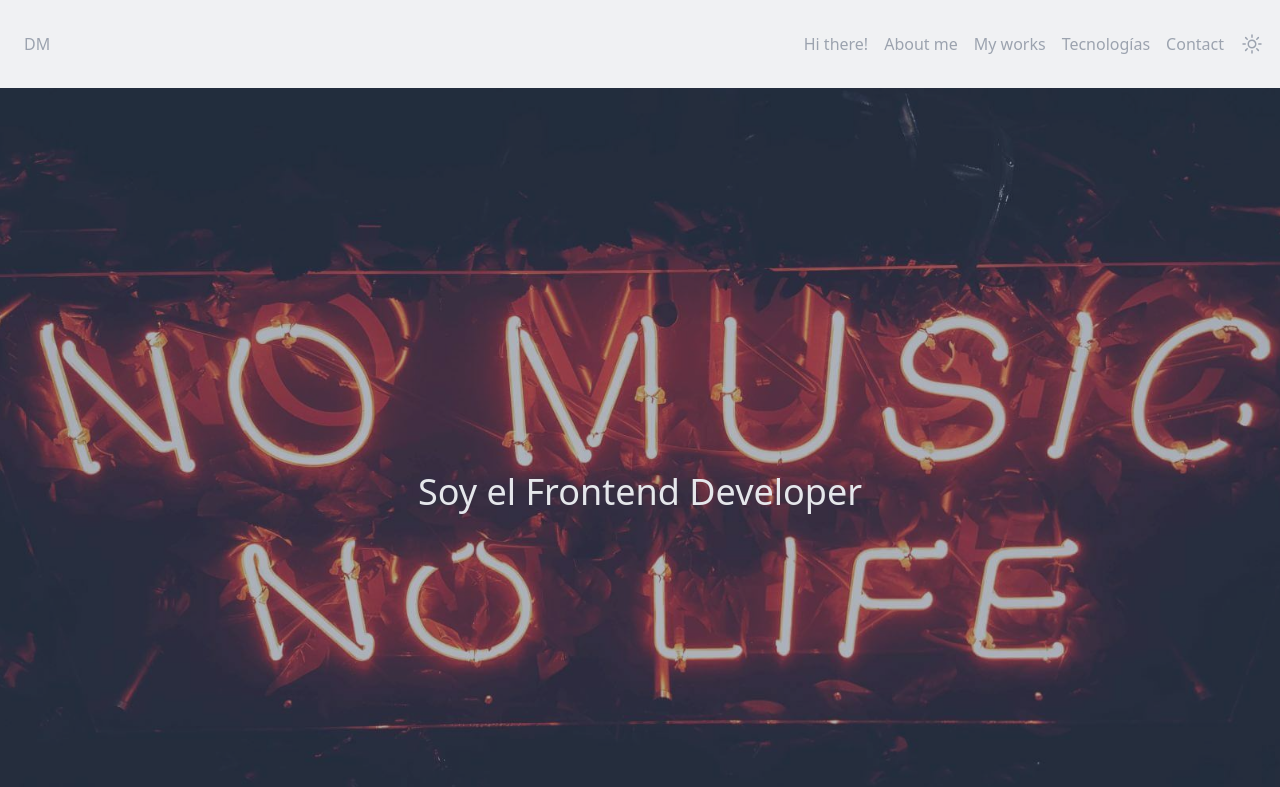
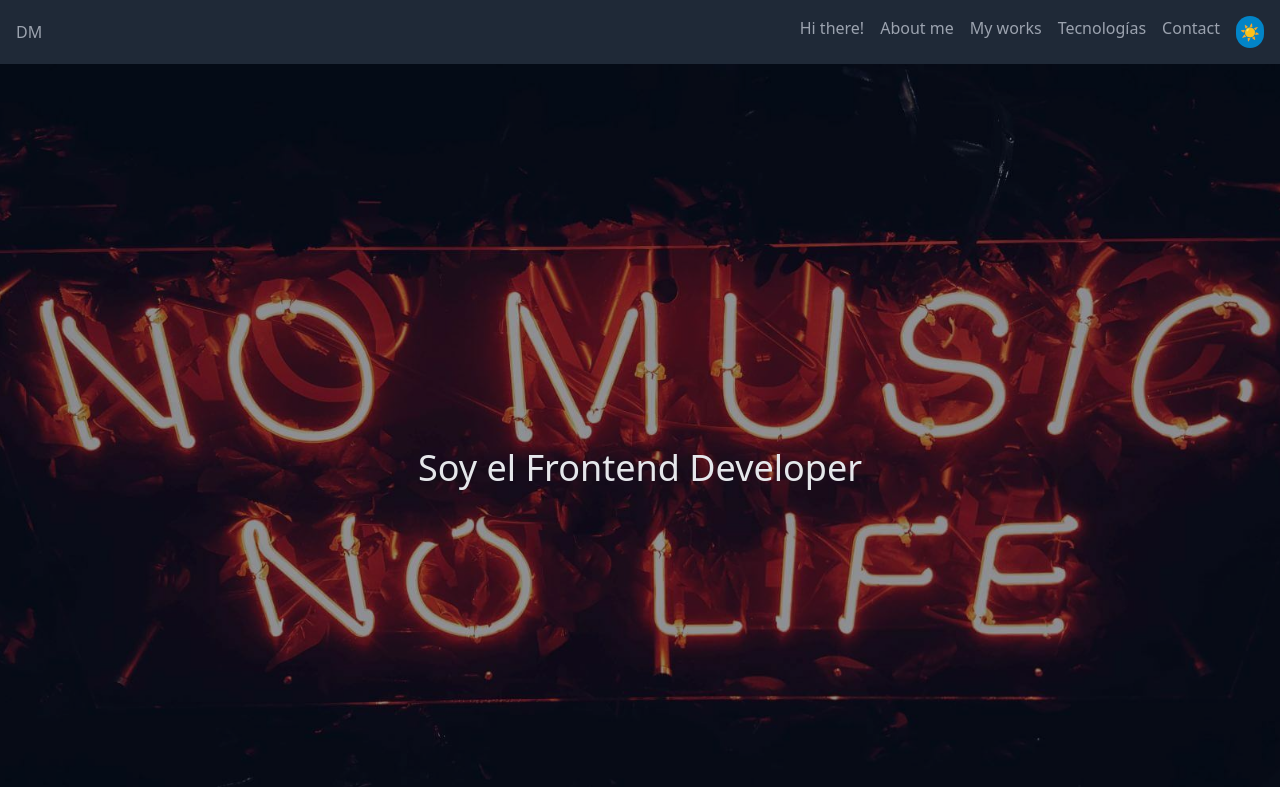
Before and after one commit to danielmateu/porfolio, a React (Vite) app: page / in a window 1280 px wide. Shown: the top 787 px of the page. Built offline with nearby package versions, Linux system fonts and the light colour scheme.

Commit message:
Mode arreglado

```diff
--- a/src/components/Header.jsx
+++ b/src/components/Header.jsx
@@ -5,13 +5,11 @@ import { Link } from 'react-scroll'
 export const Header = () => {
 
     return (
-        <nav className='flex flex-col sm:flex-row justify-between items-center py-6 px-4 sticky top-0 bg-opacity-80 bg-gray-100 dark:bg-gray-800 dark:bg-opacity-90' >
-            <Link to='hero' spy={true} smooth={true} offset={50} duration={500} className={"p-2 cursor-pointer text-gray-400 hover:text-gray-600 dark:hover:text-gray-200 transition-all"} >DM</Link>
+        <>
             {/* Navegador con aboutme my-works contact-me */}
-
-            <div className="flex gap-4">
-
-                <ul className='flex gap-4'>
+            <nav className="flex flex-col gap-2 sm:flex-row justify-between items-center py-4 px-4 sticky top-0 bg-opacity-80 bg-gray-100 dark:bg-gray-800 dark:bg-opacity-90'">
+                <Link to='hero' spy={true} smooth={true} offset={50} duration={500} className={"cursor-pointer text-gray-400 hover:text-gray-600 dark:hover:text-gray-200 transition-all"} >DM</Link>
+                <ul className='flex flex-col text-center gap-4 sm:flex-row'>
                     <li>
                         <Link to="dani" spy={true} smooth={true} offset={0} duration={500}
                             className='cursor-pointer text-gray-400 hover:text-gray-600 dark:hover:text-gray-200 transition-all' >
@@ -45,11 +43,10 @@ export const Header = () => {
                         </Link>
 
                     </li>
+                <Mode />
                 </ul>
+            </nav>
+        </>
 
-                <Mode />
-
-            </div>
-        </nav>
     )
 }
--- a/src/components/ui/Mode.jsx
+++ b/src/components/ui/Mode.jsx
@@ -13,8 +13,19 @@ export const Mode = () => {
             body.classList.add('dark');
             localStorage.setItem('darkModeEnabled', 'true');
         }
+
     }
+
     const [darkModeEnabled, setDarkModeEnabled] = useState(localStorage.getItem('darkModeEnabled') === 'true');
+
+    const body = document.querySelector('body');
+    if (darkModeEnabled) {
+        body.classList.remove('dark');
+        localStorage.setItem('darkModeEnabled', 'false');
+    } else {
+        body.classList.add('dark');
+        localStorage.setItem('darkModeEnabled', 'true');
+    }
 
 
     useEffect(() => {
@@ -30,20 +41,23 @@ export const Mode = () => {
         <>
             {/* Mode options button */}
             <button
-                className="text-gray-400 hover:text-gray-600 dark:hover:text-gray-300 transition-all hover:rotate-180"
+                className="text-gray-400 hover:text-gray-600 dark:hover:text-gray-300 transition-all"
                 //Onclick to change the modeOption
                 // onClick={() => setModeOption(!modeOption)}
-                onClick={toggleDarkMode}
+                // onClick={toggleDarkMode}
+                onClick={() => setDarkModeEnabled(!darkModeEnabled)}
             >
                 {
                     darkModeEnabled ? (
-                        <svg xmlns="http://www.w3.org/2000/svg" fill="none" viewBox="0 0 24 24" strokeWidth={1.5} stroke="currentColor" className="w-6 h-6">
-                            <path strokeLinecap="round" strokeLinejoin="round" d="M21.752 15.002A9.718 9.718 0 0118 15.75c-5.385 0-9.75-4.365-9.75-9.75 0-1.33.266-2.597.748-3.752A9.753 9.753 0 003 11.25C3 16.635 7.365 21 12.75 21a9.753 9.753 0 009.002-5.998z" />
-                        </svg>
+                        <p className='bg-sky-600 rounded-full p-1 hover:bg-sky-400 transition-all'>☀️</p>
+                        // <svg xmlns="http://www.w3.org/2000/svg" fill="none" viewBox="0 0 24 24" strokeWidth={1.5} stroke="currentColor" className="w-6 h-6">
+                        //     <path strokeLinecap="round" strokeLinejoin="round" d="M21.752 15.002A9.718 9.718 0 0118 15.75c-5.385 0-9.75-4.365-9.75-9.75 0-1.33.266-2.597.748-3.752A9.753 9.753 0 003 11.25C3 16.635 7.365 21 12.75 21a9.753 9.753 0 009.002-5.998z" />
+                        // </svg>
                     ) : (
-                        <svg xmlns="http://www.w3.org/2000/svg" fill="none" viewBox="0 0 24 24" strokeWidth={1.5} stroke="currentColor" className="w-6 h-6">
-                            <path strokeLinecap="round" strokeLinejoin="round" d="M12 3v2.25m6.364.386l-1.591 1.591M21 12h-2.25m-.386 6.364l-1.591-1.591M12 18.75V21m-4.773-4.227l-1.591 1.591M5.25 12H3m4.227-4.773L5.636 5.636M15.75 12a3.75 3.75 0 11-7.5 0 3.75 3.75 0 017.5 0z" />
-                        </svg>
+                        <p className='bg-gray-600 hover:bg-gray-800 rounded-full p-1 transition-all'>🌙</p>
+                        // <svg xmlns="http://www.w3.org/2000/svg" fill="none" viewBox="0 0 24 24" strokeWidth={1.5} stroke="currentColor" className="w-6 h-6">
+                        //     <path strokeLinecap="round" strokeLinejoin="round" d="M12 3v2.25m6.364.386l-1.591 1.591M21 12h-2.25m-.386 6.364l-1.591-1.591M12 18.75V21m-4.773-4.227l-1.591 1.591M5.25 12H3m4.227-4.773L5.636 5.636M15.75 12a3.75 3.75 0 11-7.5 0 3.75 3.75 0 017.5 0z" />
+                        // </svg>
                     )
                 }
             </button>
```
